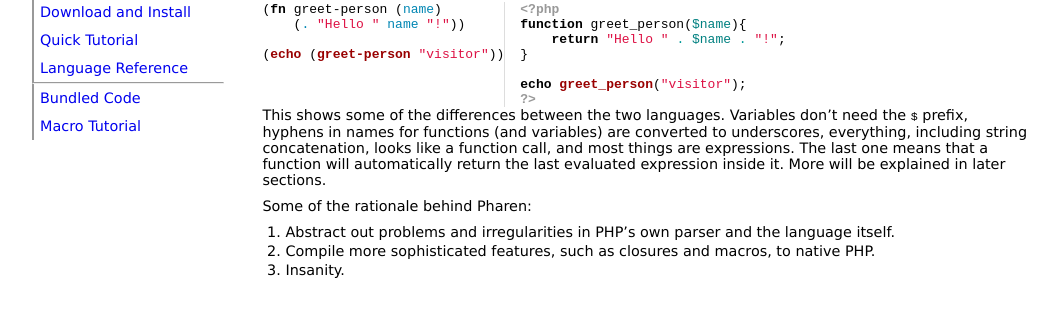
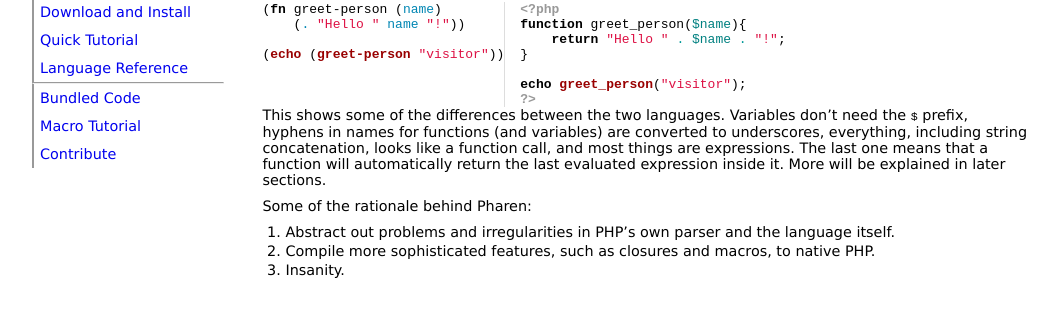
Before and after one commit to Scriptor/pharen, a Jekyll site: the page built from index.markdown, in a window 1280 px wide. Shown: the part 219-536 px from the top of the page, without its empty margins (32-1089 px from the left). Built offline with Jekyll 4.4.1, drawn with Linux system fonts in a browser that asks for light colours.

Commit message:
Add link to contribute page to the layout.

```diff
--- a/_layouts/default.html
+++ b/_layouts/default.html
@@ -19,6 +19,7 @@
 			<hr/>
 			<li><a href='bundled.html'>Bundled Code</a></li>
 			<li><a href='macro-tutorial.html'>Macro Tutorial<a></li>
+			<li><a href='contribute.html'>Contribute</a></li>
 		</ul>
 	</div>
 
```
